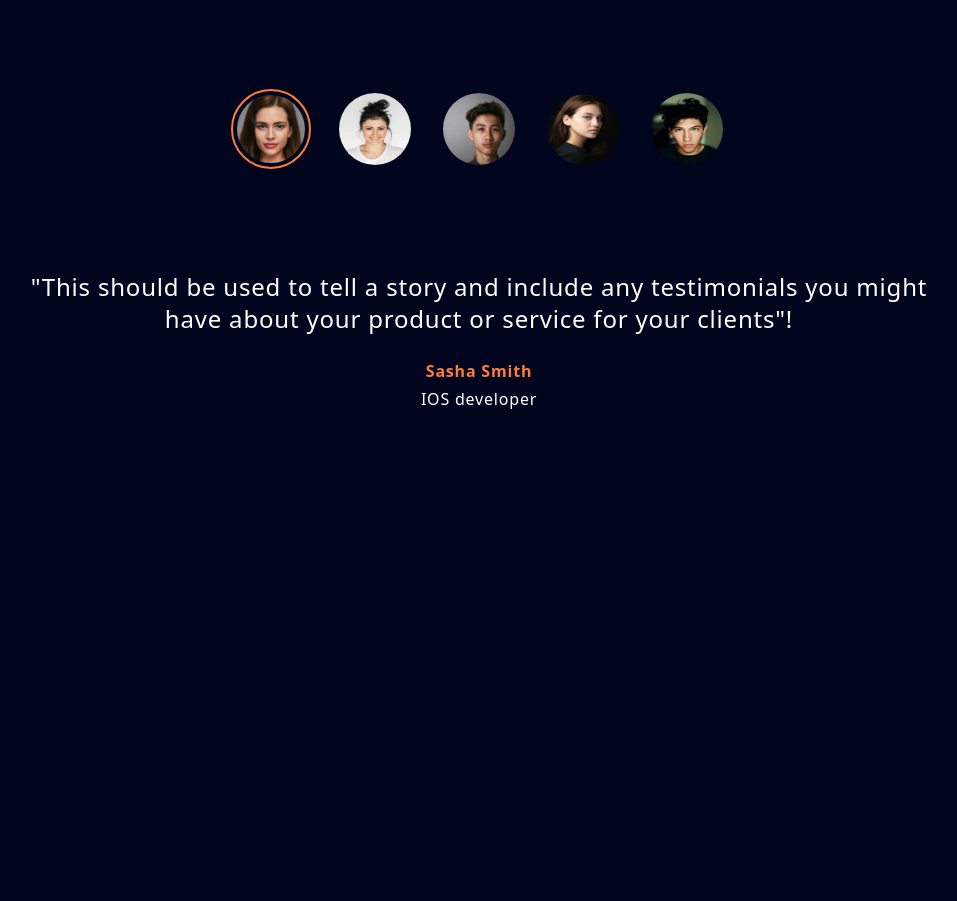
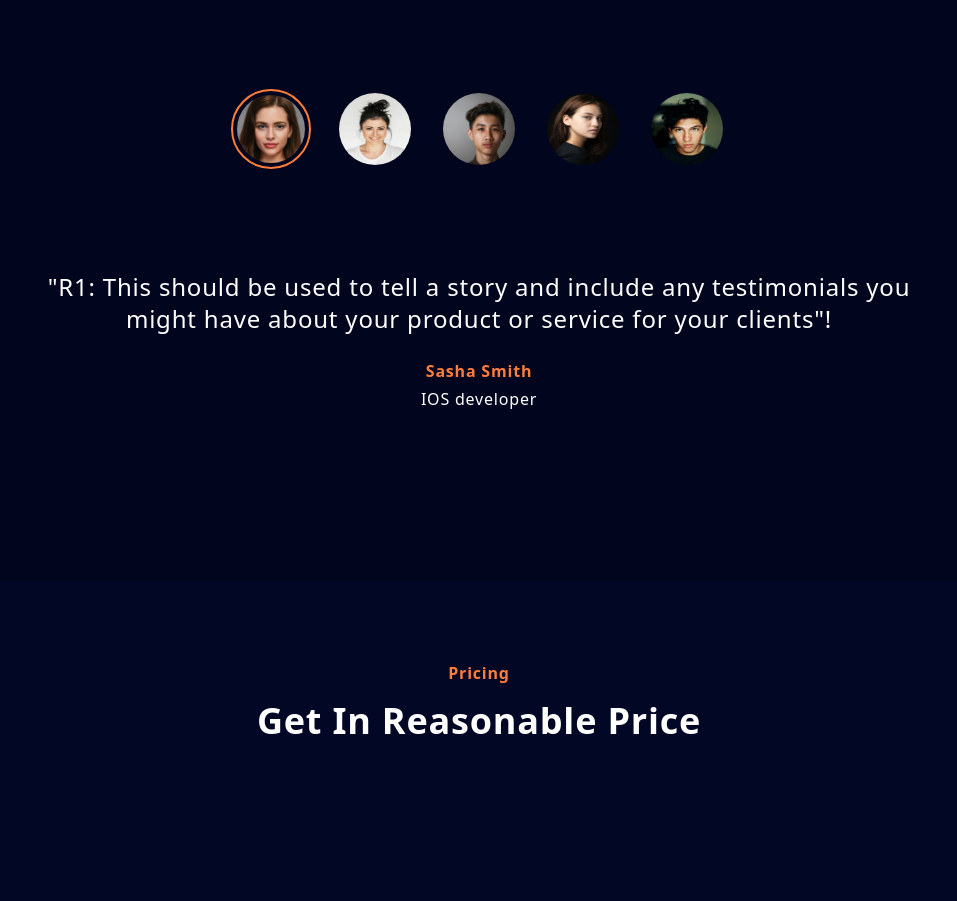
Before and after one commit to ZuhaibAyaz/Bank-Website, a website: page index.html in a window 1280 px wide. Shown: the part 2760-3661 px from the top of the page, without its empty margins (161-1118 px from the left). Before the commit the page ends 3341 px from the top, so only its background shows below. Drawn offline with Linux system fonts and the light colour scheme.

Commit message:
feat-pricing section

```diff
--- a/index.html
+++ b/index.html
@@ -231,31 +231,31 @@
 
                     <div class="grid place-items-center text-center m-auto md:w-4/5 min-h-[40vh]">
                         <div class="user-text active-text">
-                            <p class="md:text-2xl mb-6">"This should be used to tell a story and include any testimonials you might have about your product or service for your clients"!</p>
+                            <p class="md:text-2xl mb-6">"R1: This should be used to tell a story and include any testimonials you might have about your product or service for your clients"!</p>
                             <h4 class="font-bold text-color-secondary mb-1">Sasha Smith</h4>
                             <p>IOS developer</p>
                         </div>
 
                         <div class="user-text">
-                            <p class="md:text-2xl mb-6">"This should be used to tell a story and include any testimonials you might have about your product or service for your clients"!</p>
+                            <p class="md:text-2xl mb-6">"R2: This should be used to tell a story and include any testimonials you might have about your product or service for your clients"!</p>
                             <h4 class="font-bold text-color-secondary mb-1">Annie Heartmen</h4>
                             <p>Flutter developer</p>
                         </div>
 
                         <div class="user-text">
-                            <p class="md:text-2xl mb-6">"This should be used to tell a story and include any testimonials you might have about your product or service for your clients"!</p>
+                            <p class="md:text-2xl mb-6">"R3: This should be used to tell a story and include any testimonials you might have about your product or service for your clients"!</p>
                             <h4 class="font-bold text-color-secondary mb-1">Jean Jackson</h4>
                             <p>Android developer</p>
                         </div>
 
                         <div class="user-text">
-                            <p class="md:text-2xl mb-6">"This should be used to tell a story and include any testimonials you might have about your product or service for your clients"!</p>
+                            <p class="md:text-2xl mb-6">"R:4 This should be used to tell a story and include any testimonials you might have about your product or service for your clients"!</p>
                             <h4 class="font-bold text-color-secondary mb-1">Samantha Joel</h4>
                             <p>React developer</p>
                         </div>
 
                         <div class="user-text">
-                            <p class="md:text-2xl mb-6">"This should be used to tell a story and include any testimonials you might have about your product or service for your clients"!</p>
+                            <p class="md:text-2xl mb-6">"R:5 This should be used to tell a story and include any testimonials you might have about your product or service for your clients"!</p>
                             <h4 class="font-bold text-color-secondary mb-1">Erwin Yeldan</h4>
                             <p>Angular developer</p>
                         </div>
@@ -266,6 +266,22 @@
 
 </section>
 
+
+
+<section id="pricing" class="bg-color-primary-light">
+<div class="container py-20">
+
+    <div class="text-center m-auto mb-20 md:w-1/2 ">
+
+        <h4 class="text-color-secondary mb-4 font-bold">Pricing</h4>
+        <h1 class="title">Get In Reasonable Price</h1>
+    </div>
+
+
+
+
+</div>
+</section>
 </main>
 
 
```
